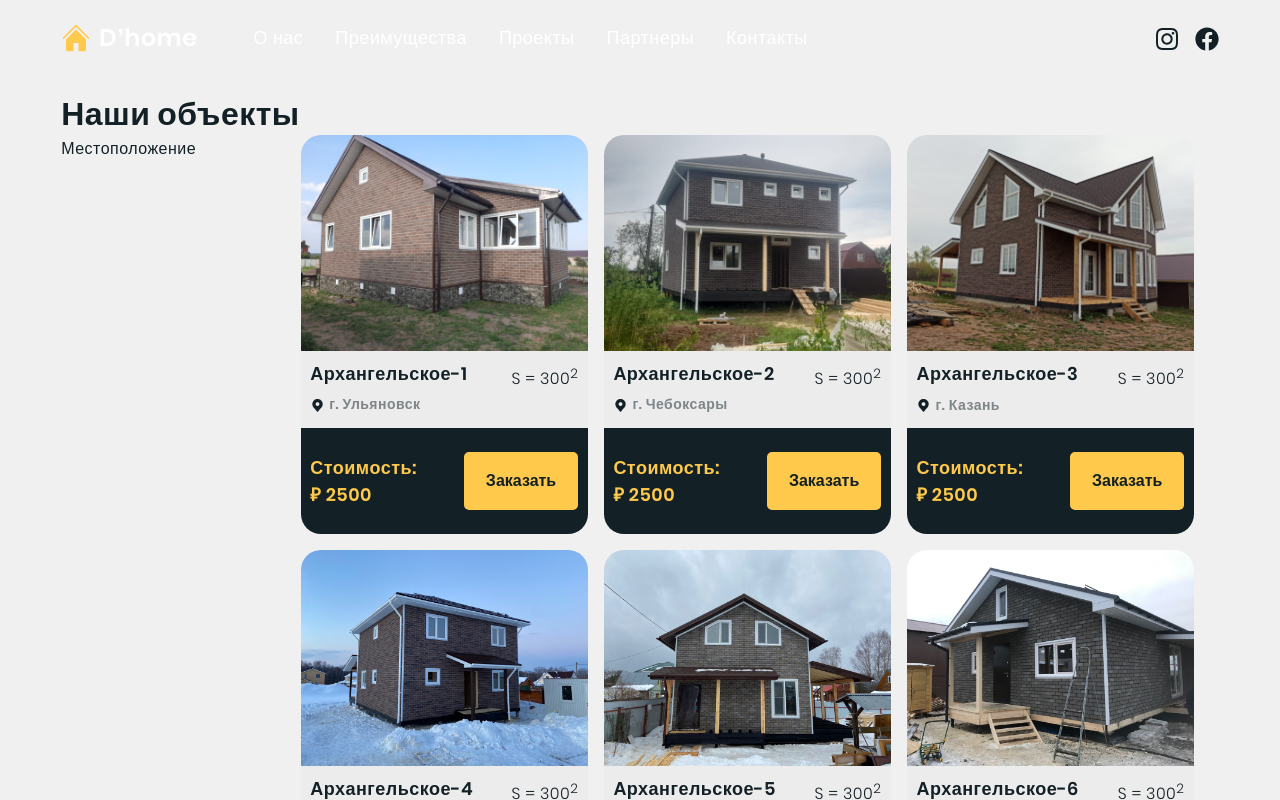
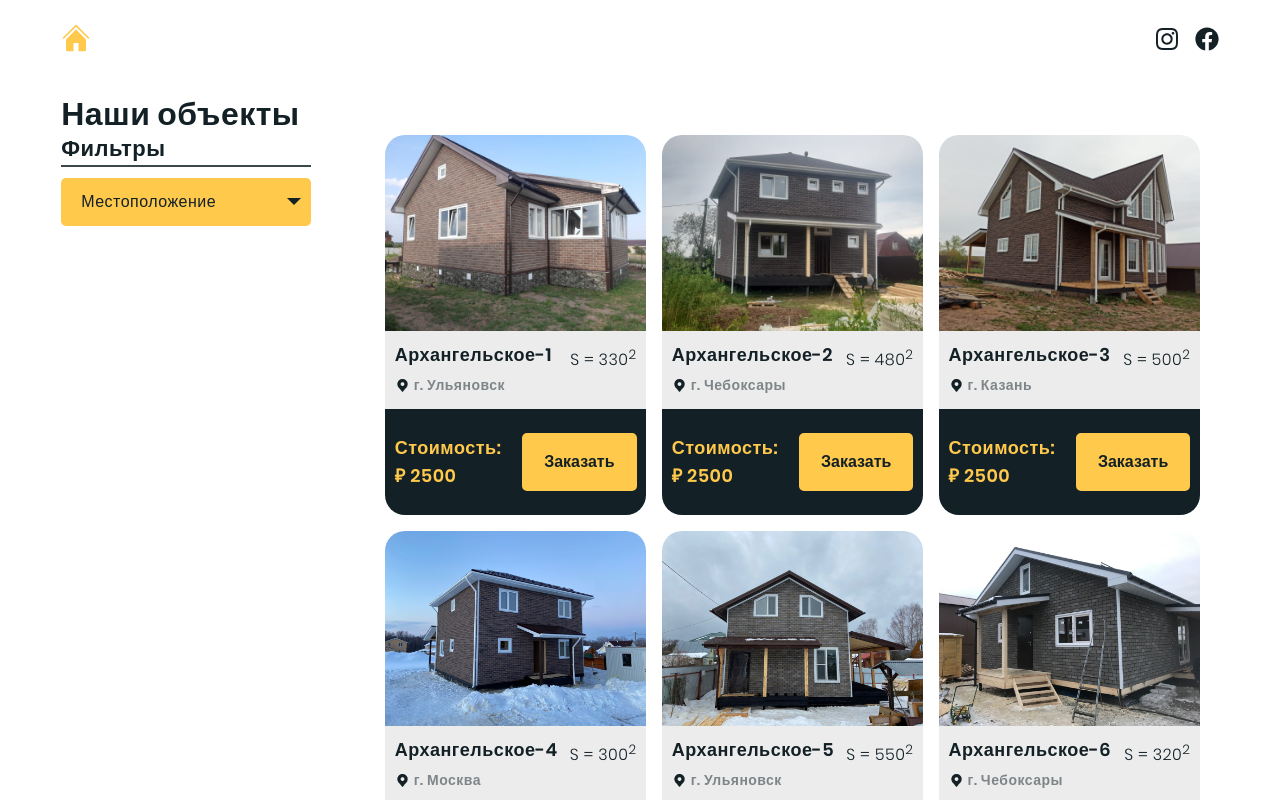
Before and after one commit to Werwllleh/Dhome, a Next.js app: page /objects in a window 1280 px wide. Shown: the top 800 px of the page. Built offline with nearby package versions, Linux system fonts and the light colour scheme.

Commit message:
filter ver 1.1

```diff
--- a/src/components/AllProjects/AllProjects.jsx
+++ b/src/components/AllProjects/AllProjects.jsx
@@ -1,16 +1,9 @@
-import React, {
-  useState,
-  useRef,
-  useEffect,
-  useLayoutEffect,
-  useMemo,
-} from "react";
+import React, { useState, useMemo, useContext, useEffect } from "react";
 import s from "../AllProjects/AllProjects.module.css";
 import { houses } from "../Projects/objects";
 
 import ModalReq from "../Modal/ModalReq";
 import MyPreview from "../Projects/MyPreview/MyPreview";
-import Link from "next/link";
 import Select from "../Select/Select";
 
 const AllProjects = () => {
@@ -18,6 +11,8 @@ const AllProjects = () => {
 
   const [openModal, setOpenModal] = useState(false);
   const [modaldata, setmodaldata] = useState("");
+
+  const [openFilter, setOpenFilter] = useState(false);
 
   const [filterData] = useMemo(() => {
     let filterdata = [...houses.filter((e) => e.place === place)];
@@ -45,22 +40,25 @@ const AllProjects = () => {
               </h1>
             </div>
           </div>
+          <button
+            className={"btn" + " " + s.showFilterBtn}
+            onClick={() => setOpenFilter(!openFilter)}
+          >
+            Фильтры
+          </button>
           <div className={s.projects_content}>
-            <div className={s.objects_filter}>
+            <div
+              className={
+                openFilter ? s.objects_filter + " " + s.open : s.objects_filter
+              }
+            >
               <div className={s.filter_body}>
+                <div className={s.filter_title}>Фильтры</div>
                 <div className={s.filter_select}>
                   <Select
-                    label={"Местоположение"}
-                    value={place}
-                    onChange={(value) => setPlace(value)}
-                    defaultValue="Кол-во элементов на странице"
-                    options={[
-                      ...new Set(
-                        houses.map((i) => {
-                          return i.place;
-                        })
-                      ),
-                    ]}
+                    options={[...new Set(houses.map((i) => i.place))]}
+                    selectPlace={setPlace}
+                    placeholder={"Местоположение"}
                   />
                 </div>
               </div>
--- a/src/components/AllProjects/AllProjects.module.css
+++ b/src/components/AllProjects/AllProjects.module.css
@@ -1,5 +1,5 @@
 .projects {
-  background-color: #c7c7c746;
+  background-color: #ffffff;
   padding: 100px 0 50px 0;
 }
 
@@ -10,15 +10,45 @@
 }
 
 .objects_filter {
-  flex: 0 0 20%;
+  flex: 0 0 300px;
+  margin: 0 1rem 0 0;
 }
 
 .filter_body {
-  padding: 0.5rem 1rem 0.5rem 0;
+  position: fixed;
+  padding: 0.5rem 0 0 0;
+}
+
+.showFilterBtn {
+  display: none;
+  background-color: #ffc94b;
+  color: #132026;
+  font-weight: 600;
+  border-radius: 5px;
+  -webkit-border-radius: 5px;
+  -moz-border-radius: 5px;
+  -ms-border-radius: 5px;
+  -o-border-radius: 5px;
+}
+
+.filter_title {
+  position: relative;
+  font-weight: 600;
+  font-size: 22px;
+  margin: 0 0 1rem 0;
+}
+
+.filter_title::after {
+  content: "";
+  position: absolute;
+  bottom: -0.3rem;
+  left: 0;
+  width: 250px;
+  border-bottom: 2px solid #132026d2;
 }
 
 .filter_select {
-  position: fixed;
+  /* position: fixed; */
 }
 
 .project_slider {
@@ -104,3 +134,59 @@
   border-radius: 5px;
   font-weight: 600;
 }
+
+@media screen and (max-width: 1250px) {
+  .home_title {
+    font-size: 16px;
+  }
+  .home_price {
+    font-size: 14px;
+  }
+  .home_buy_btn {
+    padding: 7px 10px;
+  }
+}
+
+@media screen and (max-width: 1200px) {
+  .textBlock {
+    flex-direction: column;
+  }
+}
+
+@media screen and (max-width: 1060px) {
+  .priceBlock {
+    padding: 0.6rem;
+  }
+  .project_slide {
+    flex: 0 1 47%;
+  }
+}
+
+@media screen and (max-width: 900px) {
+  .showFilterBtn {
+    display: block;
+  }
+  .project_slider {
+    justify-content: center;
+  }
+  .objects_filter {
+    position: absolute;
+    left: -100%;
+    top: 0;
+    transition: 0.3s;
+    -webkit-transition: 0.3s;
+    -moz-transition: 0.3s;
+    -ms-transition: 0.3s;
+    -o-transition: 0.3s;
+    z-index: 9;
+  }
+  .objects_filter.open {
+    left: 0;
+  }
+}
+
+@media screen and (max-width: 600px) {
+  .project_slide {
+    flex: 1 1 100%;
+  }
+}
--- a/src/components/Projects/objects.js
+++ b/src/components/Projects/objects.js
@@ -5,7 +5,7 @@ export const houses = [
 		title: "Архангельское-1",
 		place: "г. Ульяновск",
 		price: 2500,
-		square: 300,
+		square: 330,
 		works: "фундамент, дом, крыша, окна, внешняя отделка, террасы.",
 		other: ["/images/projects/1/image1.jpeg", "/images/projects/2/image2.jpeg", "/images/projects/3/image3.jpeg", "/images/projects/4/image4.jpeg", "/images/projects/5/image5.jpeg", "/images/projects/6/image6.jpeg"]
 	},
@@ -15,7 +15,7 @@ export const houses = [
 		title: "Архангельское-2",
 		place: "г. Чебоксары",
 		price: 2500,
-		square: 300,
+		square: 480,
 		works: "фундамент, дом, крыша, окна, внешняя отделка, террасы.",
 		other: ["/images/projects/1/image1.jpeg", "/images/projects/2/image2.jpeg", "/images/projects/3/image3.jpeg", "/images/projects/4/image4.jpeg", "/images/projects/5/image5.jpeg", "/images/projects/6/image6.jpeg"]
 	},
@@ -25,7 +25,7 @@ export const houses = [
 		title: "Архангельское-3",
 		place: "г. Казань",
 		price: 2500,
-		square: 300,
+		square: 500,
 		works: "фундамент, дом, крыша, окна, внешняя отделка, террасы.",
 		other: ["/images/projects/1/image1.jpeg", "/images/projects/2/image2.jpeg", "/images/projects/3/image3.jpeg", "/images/projects/4/image4.jpeg", "/images/projects/5/image5.jpeg", "/images/projects/6/image6.jpeg"]
 	},
@@ -45,7 +45,7 @@ export const houses = [
 		title: "Архангельское-5",
 		place: "г. Ульяновск",
 		price: 2500,
-		square: 300,
+		square: 550,
 		works: "фундамент, дом, крыша, окна, внешняя отделка, террасы.",
 		other: ["/images/projects/1/image1.jpeg", "/images/projects/2/image2.jpeg", "/images/projects/3/image3.jpeg", "/images/projects/4/image4.jpeg", "/images/projects/5/image5.jpeg", "/images/projects/6/image6.jpeg"]
 	},
@@ -55,7 +55,7 @@ export const houses = [
 		title: "Архангельское-6",
 		place: "г. Чебоксары",
 		price: 2500,
-		square: 300,
+		square: 320,
 		works: "фундамент, дом, крыша, окна, внешняя отделка, террасы.",
 		other: ["/images/projects/1/image1.jpeg", "/images/projects/2/image2.jpeg", "/images/projects/3/image3.jpeg", "/images/projects/4/image4.jpeg", "/images/projects/5/image5.jpeg", "/images/projects/6/image6.jpeg"]
 	},
@@ -65,7 +65,7 @@ export const houses = [
 		title: "Архангельское-7",
 		place: "г. Казань",
 		price: 2500,
-		square: 300,
+		square: 390,
 		works: "фундамент, дом, крыша, окна, внешняя отделка, террасы.",
 		other: ["/images/projects/1/image1.jpeg", "/images/projects/2/image2.jpeg", "/images/projects/3/image3.jpeg", "/images/projects/4/image4.jpeg", "/images/projects/5/image5.jpeg", "/images/projects/6/image6.jpeg"]
 	},
--- /dev/null
+++ b/src/components/Select/Option.jsx
@@ -0,0 +1,13 @@
+import React from "react";
+
+import s from "../Select/Select.module.css";
+
+const Option = ({ value, change }) => {
+  return (
+    <li className={s.select_option} onClick={() => change(value)}>
+      {value}
+    </li>
+  );
+};
+
+export default Option;
--- a/src/components/Select/Select.jsx
+++ b/src/components/Select/Select.jsx
@@ -1,28 +1,51 @@
-import React, { useState } from "react";
+import React, { useState, useRef } from "react";
+import useOnClickOutside from "../../hooks/useOnClickOutside";
+
 import s from "../Select/Select.module.css";
+import Option from "./Option";
 
-const Select = ({ options, defaultValue, value, onChange, label }) => {
-  const [active, setActive] = useState(false);
+export const Select = ({ options, defaultValue, placeholder, selectPlace }) => {
+  const [selectedOption, setSelectedOption] = useState(defaultValue || "");
+  const [showDropdown, setShowDropdown] = useState(false);
+  const showDropdownHandler = () => setShowDropdown(!showDropdown);
+  const selectPlaceholder = placeholder || "Choose an option";
+  const selectContainerRef = useRef(null);
+
+  const clickOutsideHandler = () => setShowDropdown(false);
+
+  useOnClickOutside(selectContainerRef, clickOutsideHandler);
+
+  const updateSelectedOption = (option) => {
+    selectPlace(option);
+    setSelectedOption(option);
+    setShowDropdown(false);
+  };
 
   return (
-    <div className={s.filter}>
-      <div onClick={() => setActive(!active)} className={s.filter_label}>
-        {label}
+    <div className={s.select_container} ref={selectContainerRef}>
+      <div
+        className={
+          showDropdown ? s.selected_text + " " + s.active : s.selected_text
+        }
+        onClick={showDropdownHandler}
+      >
+        {selectedOption.length > 0 ? selectedOption : selectPlaceholder}
       </div>
-      <select
-        className={active ? s.filter_choice + " " + s.active : s.filter_choice}
-        value={value}
-        onChange={(e) => onChange(e.target.value)}
+      <ul
+        className={
+          showDropdown
+            ? s.select_options + " " + s.show_dropdown_options
+            : s.select_options + " " + s.hide_dropdown_options
+        }
       >
-        <option disabled value="value1">
-          {defaultValue}
-        </option>
         {options.map((option) => (
-          <option key={option} value={option}>
-            {option}
-          </option>
+          <Option
+            change={updateSelectedOption}
+            key={option}
+            value={option}
+          ></Option>
         ))}
-      </select>
+      </ul>
     </div>
   );
 };
--- a/src/components/Select/Select.module.css
+++ b/src/components/Select/Select.module.css
@@ -1,16 +1,72 @@
-.filter_select {
+.select_container {
+  display: inline-block;
+  position: relative;
+  width: 250px;
+  background-color: #ffc94b;
+  border-radius: 5px;
 }
 
-.filter_label {
+.selected_text {
+  padding: 10px 20px;
   cursor: pointer;
-  margin: 0 0 0.5rem 0;
 }
 
-.filter_choice {
-  display: none;
+.selected_text::after {
+  content: "";
+  position: absolute;
+  right: 10px;
+  top: 20px;
+  border: 7px solid transparent;
+  border-color: #132026 transparent transparent transparent;
 }
 
-.filter_choice.active {
-  display: block;
+.select_options {
+  overflow: hidden;
+  position: absolute;
+  margin-top: 0.5rem;
   width: 100%;
+  border: 1px solid #e4e4e4;
+  border-radius: 5px;
+  -webkit-border-radius: 5px;
+  -moz-border-radius: 5px;
+  -ms-border-radius: 5px;
+  -o-border-radius: 5px;
 }
+
+.select_option {
+  list-style-type: none;
+  padding: 6px 20px;
+  border-bottom: 1px solid #e4e4e4;
+  cursor: pointer;
+  background-color: #e4e4e4;
+}
+
+.select_option:last-child {
+  border-bottom: none;
+}
+
+.select_option:hover {
+  background-color: #d9d9d9;
+}
+
+.show_dropdown_options {
+  transform: scaleY(1);
+  -webkit-transform: scaleY(1);
+  -moz-transform: scaleY(1);
+  -ms-transform: scaleY(1);
+  -o-transform: scaleY(1);
+  transform-origin: 0 0;
+  transition: 0.3s;
+  -webkit-transition: 0.3s;
+  -moz-transition: 0.3s;
+  -ms-transition: 0.3s;
+  -o-transition: 0.3s;
+}
+
+.hide_dropdown_options {
+  transform: scaleY(0);
+  -webkit-transform: scaleY(0);
+  -moz-transform: scaleY(0);
+  -ms-transform: scaleY(0);
+  -o-transform: scaleY(0);
+}
--- /dev/null
+++ b/src/hooks/useOnClickOutside.jsx
@@ -0,0 +1,24 @@
+import React, { useEffect, useRef } from "react";
+
+const useOnClickOutside = (ref, handler) => {
+  useEffect(() => {
+    const listener = (event) => {
+      const el = ref.current;
+      if (!el || el.contains(event.target)) {
+        return;
+      }
+
+      handler(event); // Call the handler only if the click is outside of the element passed.
+    };
+
+    document.addEventListener("mousedown", listener);
+    document.addEventListener("touchstart", listener);
+
+    return () => {
+      document.removeEventListener("mousedown", listener);
+      document.removeEventListener("touchstart", listener);
+    };
+  }, [ref, handler]); // Reload only if ref or handler changes
+};
+
+export default useOnClickOutside;
```
Also changed, not shown: src/components/MySelect/MySelect.jsx (added, +39 -0 lines), src/components/MySelect/MySelect.module.css (added, +65 -0 lines), src/components/Select/SelectContext.jsx (added, +16 -0 lines).
